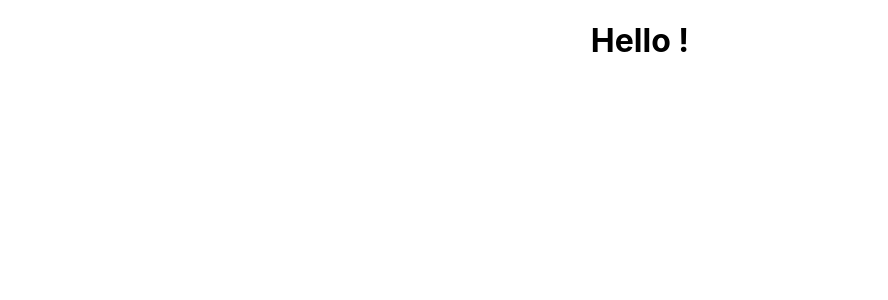
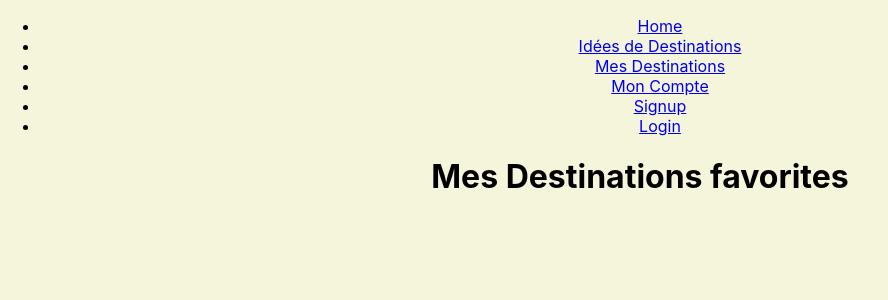
Before and after one commit to AurianeV/My-travel, a React (Create React App) app in the folder client/: page /favoris in a window 1280 px wide. Shown: the top 300 px of the page, without its empty margins (0-888 px from the left). Built offline with nearby package versions, Linux system fonts and the light colour scheme.

Commit message:
Components nearly done

```diff
--- a/client/src/App.js
+++ b/client/src/App.js
@@ -1,14 +1,33 @@
 import logo from './logo.svg';
 import React from 'react';
 import './App.css';
+import Navbar from './components/Navbar';
 import Homepage from './components/Homepage';
+import Destinations from './components/Destinations';
+import Favoris from './components/Favoris';
+import User from './components/User';
+import Signup from './components/Signup';
+import Login from './components/Login';
+import { Switch, Route } from 'react-router-dom';
 
 function App() {
   return (
     <div className="App">
       <header>
-      <Homepage />
+      <Navbar />
+
+      <Switch>
+          <Route path='/homepage' component={Homepage}/>
+          <Route path='/destinations' component={Destinations}/>
+          <Route path='/favoris' component={Favoris}/>
+          <Route path='/user' component={User}/>
+          <Route path='/signup' component={Signup}/>
+          <Route path='/login' component={Login}/>
+      </Switch>
       </header>
+
+
+
     </div>
   );
 }
--- /dev/null
+++ b/client/src/components/Destinations.js
@@ -0,0 +1,12 @@
+import React, { Component } from 'react';
+//import { Link } from 'react-router-dom';
+
+const Destinations = () => {
+  return (
+    <div>
+      <h1>Idées de destinations</h1>
+    </div>
+  )
+}
+
+export default Destinations;
--- /dev/null
+++ b/client/src/components/Favoris.js
@@ -0,0 +1,12 @@
+import React, { Component } from 'react';
+//import { Link } from 'react-router-dom';
+
+const Favoris = () => {
+  return (
+    <div>
+      <h1>Mes Destinations favorites</h1>
+    </div>
+  )
+}
+
+export default Favoris;
--- /dev/null
+++ b/client/src/components/Homepage.css
@@ -0,0 +1,3 @@
+body{
+    background-color:beige;
+}
--- a/client/src/components/Homepage.js
+++ b/client/src/components/Homepage.js
@@ -1,5 +1,5 @@
 import React, { Component } from 'react';
-
+import '../components/Homepage.css'
 class Homepage extends Component{
 
 
--- /dev/null
+++ b/client/src/components/Login.js
@@ -0,0 +1,12 @@
+import React, { Component } from 'react';
+//import { Link } from 'react-router-dom';
+
+const Login = () => {
+  return (
+    <div>
+      <h1>Login Page</h1>
+    </div>
+  )
+}
+
+export default Login;
--- /dev/null
+++ b/client/src/components/Navbar.js
@@ -0,0 +1,19 @@
+import React, { Component } from 'react';
+import { Link } from 'react-router-dom';
+
+const navbar = () => {
+  return (
+    <nav className="nav-style">
+      <ul>
+        <li><Link to='/homepage'>Home</Link></li>
+        <li><Link to='/destinations'> Idées de Destinations </Link></li>
+        <li><Link to='/favoris'> Mes Destinations </Link></li>
+        <li><Link to='/user'> Mon Compte </Link></li>
+        <li><Link to='/signup'> Signup </Link></li>
+        <li><Link to='/login'> Login </Link></li>
+      </ul>
+    </nav>
+  )
+}
+
+export default navbar;
--- /dev/null
+++ b/client/src/components/Signup.js
@@ -0,0 +1,12 @@
+import React, { Component } from 'react';
+//import { Link } from 'react-router-dom';
+
+const Signup = () => {
+  return (
+    <div>
+      <h1>Signup Page</h1>
+    </div>
+  )
+}
+
+export default Signup;
--- /dev/null
+++ b/client/src/components/User.js
@@ -0,0 +1,12 @@
+import React, { Component } from 'react';
+//import { Link } from 'react-router-dom';
+
+const User = () => {
+  return (
+    <div>
+      <h1>Mon Compte</h1>
+    </div>
+  )
+}
+
+export default User;
```
Also changed, not shown: client/src/components/Destinations.css (added).
